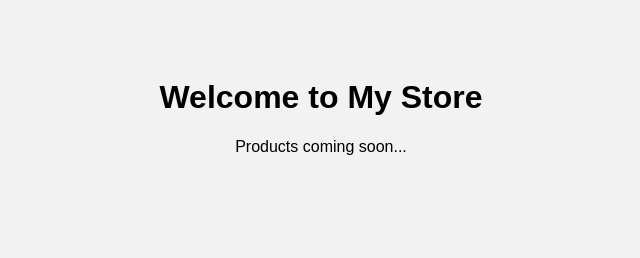
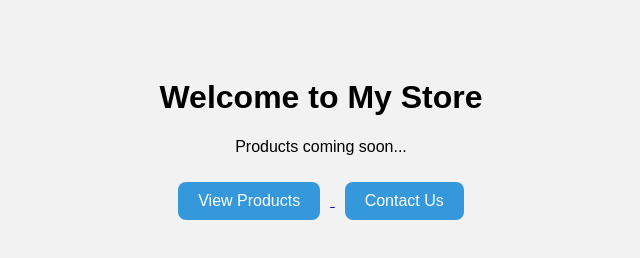
Before and after one commit to spaceandcookies/website-practice, a plain HTML site: page index.html in a window 1280 px wide. Shown: the whole page, without its empty margins (319-959 px from the left). Drawn offline with Linux system fonts and the light colour scheme.

Commit message:
New files added

```diff
--- a/index.html
+++ b/index.html
@@ -9,5 +9,13 @@
 <body>
   <h1>Welcome to My Store</h1>
   <p>Products coming soon...</p>
+   <div>
+    <a href="products.html">
+      <button>View Products</button>
+    </a>
+    <a href="contact.html">
+      <button>Contact Us</button>
+    </a>
+  </div>
 </body>
 </html>
--- a/style.css
+++ b/style.css
@@ -4,3 +4,18 @@ body {
   padding-top: 50px;
   background-color: #f2f2f2;
 }
+
+button {
+  font-size: 16px;
+  padding: 10px 20px;
+  margin: 10px;
+  border: none;
+  border-radius: 8px;
+  background-color: #3498db;
+  color: white;
+  cursor: pointer;
+}
+
+button:hover {
+  background-color: #2980b9;
+}
```
Also changed, not shown: contact.html (added), products.html (added).
